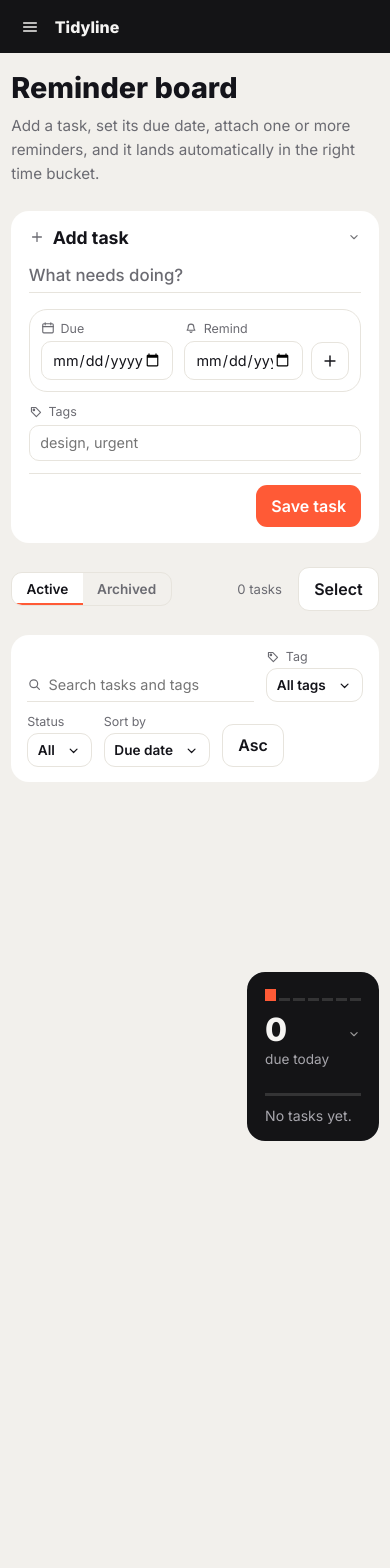
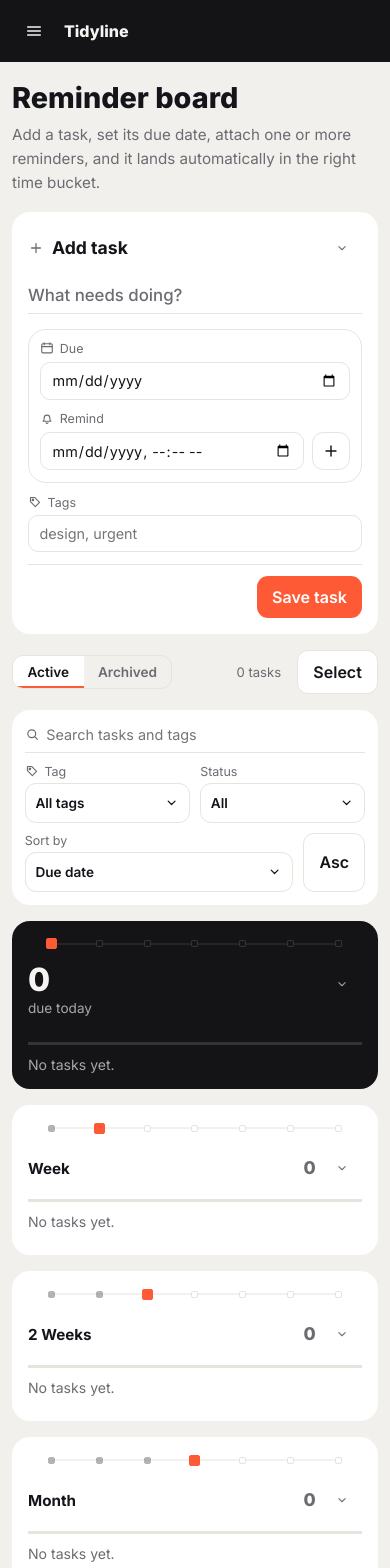
Before and after one commit to bilal-rauf-dev/tidyline-web, a React (Vite) app: page /board in a window 390 px wide. Shown: the top 1568 px of the page. Before the commit the page ends 1167 px from the top, so only its background shows below. Built offline with nearby package versions, Linux system fonts and the light colour scheme.

Commit message:
fix board sticky behavior and mobile responsive layouts

```diff
--- a/src/App.css
+++ b/src/App.css
@@ -1,6 +1,8 @@
 .app-layout {
   --sidebar-w: 264px;
+  width: 100%;
   min-height: 100vh;
+  overflow-x: clip;
 }
 
 .app-layout.collapsed {
@@ -191,19 +193,25 @@
   padding: 0;
   border: 0;
   border-radius: 0;
+  background: rgba(20, 20, 22, 0.45);
   background: color-mix(in srgb, var(--surface-dark) 45%, transparent);
 }
 
 .app-content {
   margin-left: var(--sidebar-w);
+  width: calc(100% - var(--sidebar-w));
+  max-width: 100%;
   min-width: 0;
   min-height: 100vh;
   background: var(--bg);
   container: app-content / inline-size;
-  transition: margin-left var(--dur-move) var(--ease);
+  transition:
+    margin-left var(--dur-move) var(--ease),
+    width var(--dur-move) var(--ease);
 }
 
 .route-view {
+  min-width: 0;
   animation: route-in var(--dur-fast) var(--ease);
   -webkit-animation: route-in var(--dur-slow) var(--ease);
 }
@@ -257,6 +265,7 @@
 }
 
 .entry-card {
+  min-width: 0;
   border-radius: var(--radius-card);
   background: var(--surface);
   padding: 1.3rem;
@@ -666,6 +675,7 @@ button {
 }
 
 .bucket-column {
+  min-width: 0;
   border-radius: var(--radius-card);
   background: var(--surface);
   padding: 1.1rem;
@@ -679,48 +689,75 @@ button {
   color: var(--text-on-dark);
 }
 
-/* Primitive: distance rail — bucket position on the Today → Later scale */
+/* Primitive: distance rail — connected bucket stages, never percentage fill */
 
 .distance-rail {
-  display: flex;
-  align-items: flex-end;
-  gap: 3px;
-  height: 12px;
+  position: relative;
+  display: grid;
+  grid-template-columns: repeat(7, minmax(0, 1fr));
+  align-items: center;
+  justify-items: center;
+  height: 14px;
   margin-bottom: 0.8rem;
-  overflow: hidden;
   transition:
     height var(--dur-move) var(--ease),
     margin-bottom var(--dur-move) var(--ease),
     opacity var(--dur-fast) var(--ease);
 }
 
-.rail-tick {
-  flex: 1;
-  height: 3px;
+.distance-rail::before {
+  content: '';
+  position: absolute;
+  left: calc(100% / 14);
+  right: calc(100% / 14);
+  top: 50%;
+  height: 1px;
   background: var(--line);
-}
-
-.rail-tick.passed {
-  height: 5px;
+  transform: translateY(-50%);
+}
+
+.rail-node {
+  position: relative;
+  z-index: 1;
+  width: 7px;
+  height: 7px;
+  border: 1px solid var(--line);
+  border-radius: 2px;
+  background: var(--surface);
+}
+
+.rail-node.passed {
+  border-color: var(--text-soft);
   background: var(--text-soft);
-  opacity: 0.4;
-}
-
-.rail-tick.current {
-  height: 12px;
-  background: var(--accent-soft);
-}
-
-.bucket-column.dark .rail-tick {
+  opacity: 0.5;
+}
+
+.rail-node.current {
+  width: 11px;
+  height: 11px;
+  border-color: var(--accent);
+  background: var(--accent);
+}
+
+.bucket-column.dark .distance-rail::before {
   background: var(--line-on-dark);
 }
 
-.bucket-column.dark .rail-tick.passed {
+.bucket-column.dark .rail-node {
+  border-color: var(--line-on-dark);
+  background: var(--surface-dark);
+}
+
+.bucket-column.dark .rail-node.passed {
+  border-color: var(--text-on-dark-soft);
   background: var(--text-on-dark-soft);
-}
-
-.bucket-column.dark .rail-tick.current {
+  opacity: 0.65;
+}
+
+.bucket-column.dark .rail-node.current {
+  border-color: var(--accent);
   background: var(--accent);
+  opacity: 1;
 }
 
 .bucket-stat {
@@ -1643,6 +1680,7 @@ button {
   padding: 0;
   border: 0;
   border-radius: 0;
+  background: rgba(20, 20, 22, 0.45);
   background: color-mix(in srgb, var(--surface-dark) 45%, transparent);
 }
 
@@ -1819,6 +1857,7 @@ button {
   padding: 0;
   border: 0;
   border-radius: 0;
+  background: rgba(20, 20, 22, 0.45);
   background: color-mix(in srgb, var(--surface-dark) 45%, transparent);
 }
 
@@ -2024,6 +2063,7 @@ button {
 /* Calendar */
 
 .calendar-card {
+  min-width: 0;
   display: grid;
   gap: 1rem;
 }
@@ -2151,6 +2191,7 @@ button {
 /* Accent surface card — third card type alongside white and dark */
 
 .accent-card {
+  min-width: 0;
   border-radius: var(--radius-card);
   background: var(--accent);
   color: var(--text-on-dark);
@@ -2760,6 +2801,36 @@ button {
   }
 }
 
+/* Expanded sidebars leave tablet windows with phone-sized content space.
+   Collapse by the space the route actually owns, not the outer viewport. */
+@container app-content (max-width: 680px) {
+  .buckets,
+  .analytics-grid,
+  .home-grid {
+    grid-template-columns: minmax(0, 1fr);
+    grid-template-areas: none;
+  }
+
+  .buckets > *,
+  .analytics-grid > *,
+  .home-grid > * {
+    grid-area: auto;
+  }
+
+  .field-group {
+    grid-template-columns: minmax(0, 1fr);
+  }
+
+  .calendar-day {
+    min-height: 64px;
+    padding: 0.4rem;
+  }
+
+  .calendar-day-task {
+    display: none;
+  }
+}
+
 @media (max-width: 720px) {
   .topbar {
     display: flex;
@@ -2773,6 +2844,7 @@ button {
   }
 
   .sidebar {
+    --nav-item-h: 44px;
     transform: translateX(-100%);
     visibility: hidden;
     transition:
@@ -2810,6 +2882,7 @@ button {
 
   .app-content {
     margin-left: 0;
+    width: 100%;
   }
 }
 
@@ -2817,35 +2890,129 @@ button {
   .app-shell {
     width: min(100%, 100vw);
     margin: 1.2rem auto 1.6rem;
-    padding: 0 0.7rem;
+    padding: 0 0.75rem;
     box-sizing: border-box;
-  }
-
-  .buckets {
-    grid-template-columns: 1fr;
-    grid-template-areas: none;
-  }
-
-  .calendar-day {
-    min-height: 56px;
-    padding: 0.35rem;
-  }
-
-  .calendar-day-task {
-    display: none;
-  }
-
+    gap: 1rem;
+  }
+
+  .buckets,
   .analytics-grid,
   .home-grid {
     grid-template-columns: 1fr;
     grid-template-areas: none;
   }
 
+  .buckets > *,
   .analytics-grid > *,
   .home-grid > * {
     grid-area: auto;
   }
 
+  .entry-card,
+  .bucket-column,
+  .accent-card {
+    padding: 1rem;
+  }
+
+  .topbar .icon-button,
+  .icon-mini,
+  .calendar-nav,
+  .select-trigger {
+    min-width: 2.5rem;
+    min-height: 2.5rem;
+  }
+
+  .bucket-sticky {
+    top: 4.6rem;
+    max-height: calc(100dvh - 5.35rem);
+  }
+
+  .toolbar {
+    align-items: stretch;
+    gap: 0.65rem;
+    padding: 0.8rem;
+  }
+
+  .toolbar-search {
+    flex-basis: 100%;
+    min-width: 0;
+  }
+
+  .toolbar-field {
+    flex: 1 1 calc(50% - 0.4rem);
+    min-width: 0;
+  }
+
+  .toolbar-field .select-menu {
+    width: 100%;
+    max-width: 100%;
+  }
+
+  .select-option {
+    white-space: normal;
+    overflow-wrap: anywhere;
+  }
+
+  .field-group {
+    grid-template-columns: 1fr;
+  }
+
+  .field-reminder {
+    align-items: end;
+  }
+
+  .detail-add-row:has(input:nth-of-type(2)) input {
+    grid-column: 1 / -1;
+  }
+
+  .detail-add-row:has(input:nth-of-type(2)) .icon-action {
+    grid-column: 2;
+  }
+
+  .task-actions {
+    flex-wrap: wrap;
+    gap: 0.3rem;
+  }
+
+  .task-actions .icon-mini {
+    flex: 0 0 2.25rem;
+  }
+
+  .custom-checkbox {
+    width: 1.25rem;
+    height: 1.25rem;
+  }
+
+  .calendar-day {
+    min-height: 48px;
+    padding: 0.3rem;
+  }
+
+  .calendar-day-task {
+    display: none;
+  }
+
+  .calendar-toolbar {
+    gap: 0.45rem;
+  }
+
+  .calendar-toolbar h2 {
+    min-width: 0;
+    font-size: 0.95rem;
+    text-align: center;
+  }
+
+  .calendar-nav {
+    padding: 0.45rem 0.55rem;
+  }
+
+  .analytics-progress-stat,
+  .analytics-velocity-stat,
+  .home-progress-stat,
+  .home-completion-stat {
+    flex-wrap: wrap;
+  }
+
   .ring-tiles {
     grid-template-columns: 1fr;
   }
@@ -2853,4 +3020,41 @@ button {
   .trend-label {
     font-size: 0.6rem;
   }
-}
+
+  .settings-row {
+    flex-direction: column;
+    align-items: flex-start;
+  }
+
+  .accent-choices {
+    flex-wrap: wrap;
+  }
+
+  .undo-toast {
+    width: calc(100% - 1.5rem);
+    max-width: 32rem;
+    gap: 0.65rem;
+  }
+
+  .toast-message {
+    flex: 1;
+  }
+
+  .toast-message span {
+    max-width: 100%;
+  }
+}
+
+@media (max-width: 420px) {
+  .calendar-card {
+    padding-inline: 0.75rem;
+  }
+
+  .calendar-nav span {
+    display: none;
+  }
+
+  .calendar-day-number {
+    font-size: 0.78rem;
+  }
+}
--- a/src/components/DistanceRail.jsx
+++ b/src/components/DistanceRail.jsx
@@ -2,8 +2,9 @@ import { BUCKET_ORDER } from '../utils/buckets'
 
 /**
  * Positional glyph showing where a bucket sits on the Today → Later scale.
- * One tick per bucket; ticks nearer than the current one stay solid, ticks
- * beyond it fade, and the current tick is a full-height accent bar.
+ * Seven connected nodes make the ordered stages explicit without resembling
+ * the percentage bars used elsewhere. Earlier nodes are solid, the current
+ * node is enlarged and accented, and later nodes stay outlined.
  * Reusable primitive — see design.md "Chart primitives".
  */
 export function DistanceRail({ bucketKey }) {
@@ -12,12 +13,12 @@ export function DistanceRail({ bucketKey }) {
   return (
     <div className="distance-rail" aria-hidden="true">
       {BUCKET_ORDER.map((key, position) => {
-        let state = 'rail-tick'
+        let state = 'rail-node'
 
         if (position === index) {
-          state = 'rail-tick current'
+          state = 'rail-node current'
         } else if (position < index) {
-          state = 'rail-tick passed'
+          state = 'rail-node passed'
         }
 
         return <span key={key} className={state} />
--- a/src/pages/BoardPage.jsx
+++ b/src/pages/BoardPage.jsx
@@ -30,6 +30,7 @@ export function BoardPage({
 
   const boardRef = useRef(null)
   const todaySentinelRef = useRef(null)
+  const todayCompactRef = useRef(false)
   const tick = useTimeTick()
   // `now` is derived purely from the tick, so every time-sensitive memo below
   // has an honest dependency instead of a suppressed lint warning.
@@ -43,6 +44,8 @@ export function BoardPage({
   const [isTodayCompact, setIsTodayCompact] = useState(false)
 
   useEffect(() => {
+    let frameId = 0
+
     function syncTodaySummary() {
       const sentinelTop = todaySentinelRef.current?.getBoundingClientRect().top
 
@@ -50,17 +53,31 @@ export function BoardPage({
         return
       }
 
-      // The Today card becomes sticky at 0.75rem (12px). Compact only after
-      // its original position has travelled another ~52px past that point.
-      setIsTodayCompact(sentinelTop <= -40)
+      // Use separate enter/exit thresholds around a sentinel that lives
+      // outside the card. The fixed reference avoids card-height feedback,
+      // while the 40px hysteresis band absorbs scroll anchoring/layout shifts.
+      const nextCompact = todayCompactRef.current
+        ? sentinelTop < -16
+        : sentinelTop <= -56
+
+      if (nextCompact !== todayCompactRef.current) {
+        todayCompactRef.current = nextCompact
+        setIsTodayCompact(nextCompact)
+      }
+    }
+
+    function scheduleSync() {
+      cancelAnimationFrame(frameId)
+      frameId = requestAnimationFrame(syncTodaySummary)
     }
 
     syncTodaySummary()
-    window.addEventListener('scroll', syncTodaySummary, { passive: true })
-    window.addEventListener('resize', syncTodaySummary)
+    window.addEventListener('scroll', scheduleSync, { passive: true })
+    window.addEventListener('resize', scheduleSync)
     return () => {
-      window.removeEventListener('scroll', syncTodaySummary)
-      window.removeEventListener('resize', syncTodaySummary)
+      cancelAnimationFrame(frameId)
+      window.removeEventListener('scroll', scheduleSync)
+      window.removeEventListener('resize', scheduleSync)
     }
   }, [])
 
```
Also changed, not shown: src/components/Sidebar.jsx (+34 -5 lines), 1 other file (tests, documents, lock files or other folders).
